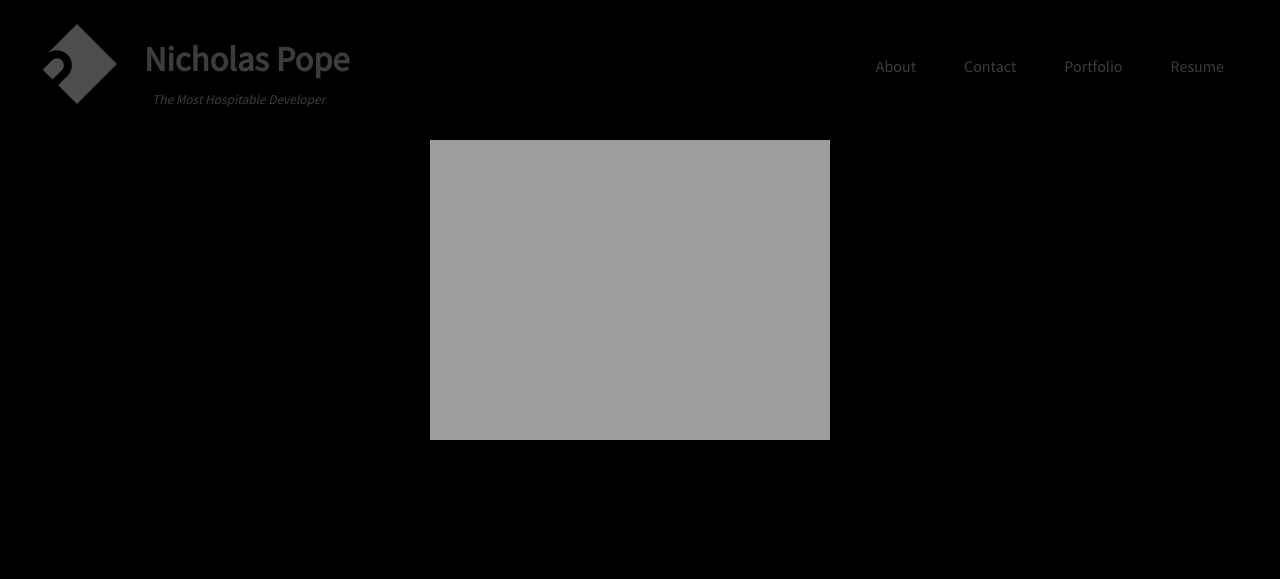
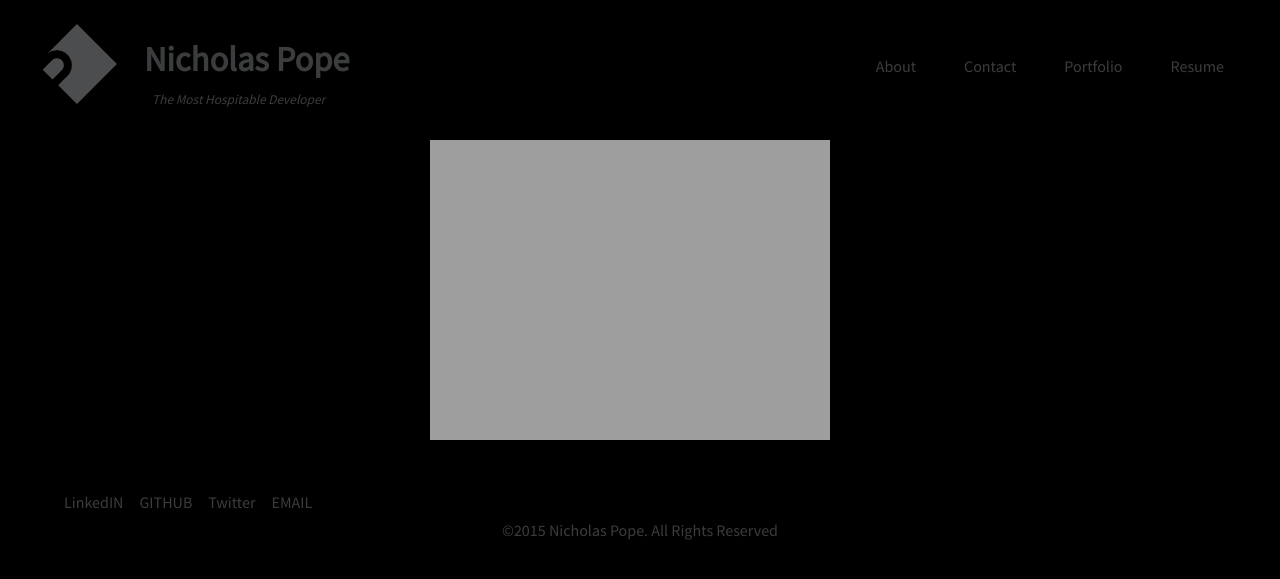
Before and after one commit to pope410211/pope410211.github.io, a Jekyll site: the page built from index.html, in a window 1280 px wide. Shown: the top 579 px of the page. Built offline with Jekyll 4.4.1, drawn with Linux system fonts in a browser that asks for light colours; Markdown is read by kramdown in place of the engine named in the settings.

Commit message:
upping the footer

```diff
--- a/_includes/footer.html
+++ b/_includes/footer.html
@@ -1,5 +1,15 @@
 <footer class="site-footer">
+<section class="social-icons">
+  <ul class="list-icons">
+    <li class="icons"><a>LinkedIN</a></li>
+    <li class="icons"><a>GITHUB</a></li>
+    <li class="icons"><a>Twitter</a></li>
+    <li class="icons"><a>EMAIL</a></li>
+  </ul>
+</section>
+<div class="copy">
+<p>&copy;2015 Nicholas Pope. All Rights Reserved</p>
 
-
+</div>
 
 </footer>
--- a/_sass/_header.scss
+++ b/_sass/_header-footer.scss
@@ -73,7 +73,9 @@ li {
 
     }
   }
-}
+} // end desktop view
+
+// mobile view
 @media (max-width: 30em) {
 
   .logo {
@@ -126,3 +128,35 @@ li {
 
 
 }//end site-header
+
+
+//Start site footer-col
+ .site-footer {
+color: #3B3C3E;
+
+  .social-icons {
+
+
+
+    .list-icons {
+      margin: 0 auto;
+
+      li{
+        position: relative;
+        float: left;
+        list-style: none;
+        margin: 1em 0 .5em 1em;
+      }
+    }
+  }
+
+  .copy {
+    // margin: 1em 0 0 0;
+    text-align: center;
+    position: relative;
+    clear: both;
+
+  }
+
+
+ }//end site-footer
--- a/css/main.scss
+++ b/css/main.scss
@@ -18,5 +18,5 @@ $mobile:          30em;
 @import
         "base",
         // "layout",
-        "header"
+        "header-footer"
 ;
```
